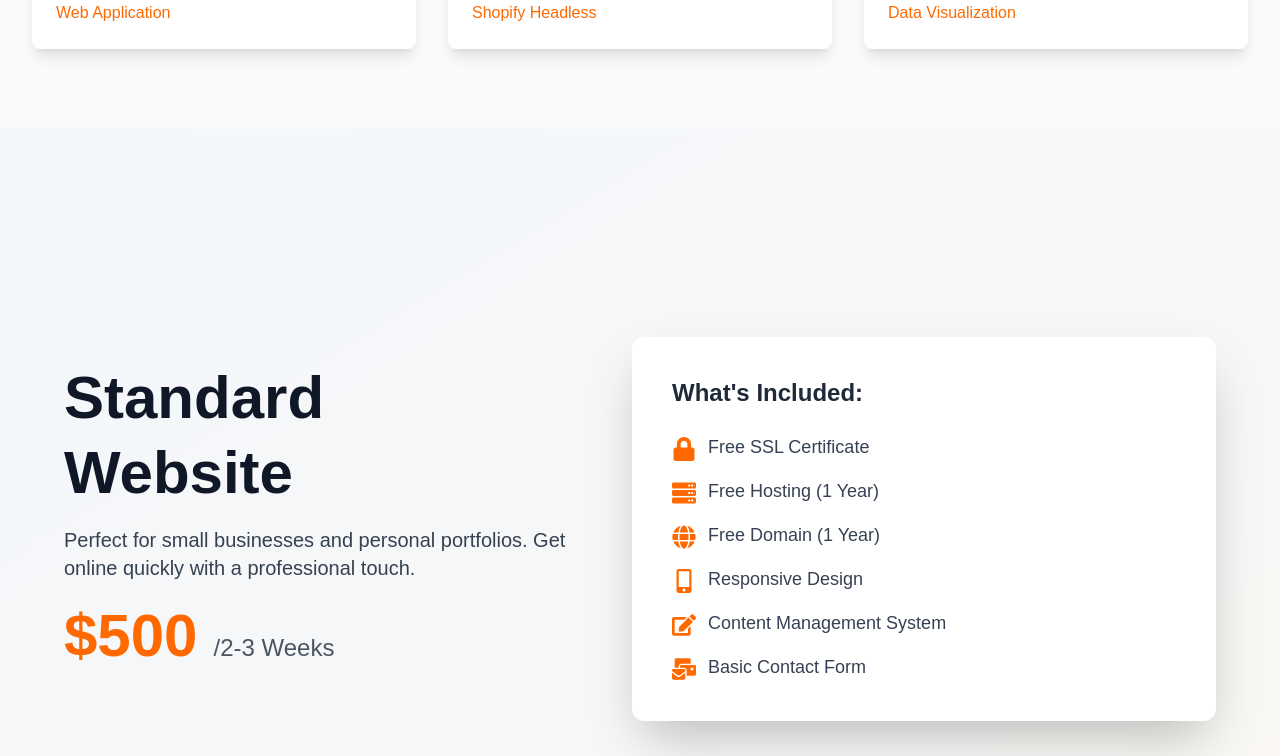
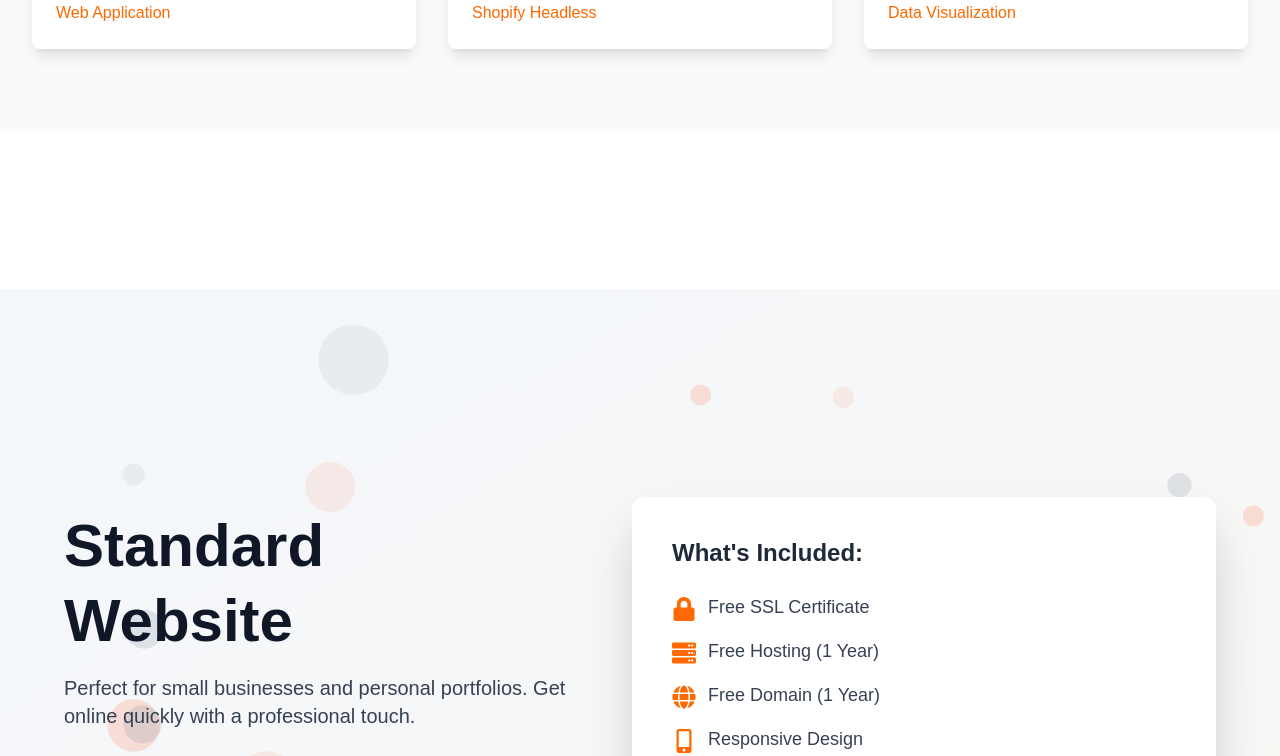
Before and after one commit to Tanagends/pixel, a Next.js app: page /web in a window 1280 px wide. Shown: the part 2003-2759 px from the top of the page. Built offline with nearby package versions, Linux system fonts and the light colour scheme.

Commit message:
changed web page

```diff
--- a/app/web/websiteTpyeSection.jsx
+++ b/app/web/websiteTpyeSection.jsx
@@ -2,6 +2,9 @@
 import React from 'react';
 import { motion } from 'framer-motion';
 import * as FaIcons from 'react-icons/fa'; // Import all icons from react-icons/fa
+import { AnimatedShapesBackground } from '@/components/AboutHero'; // Import the animated background component
+import Link from 'next/link';
+
 
 const WebsiteTypeSection = ({ type, description, price, duration, features }) => {
   // Framer Motion variants for staggered animations
@@ -22,7 +25,8 @@ const WebsiteTypeSection = ({ type, description, price, duration, features }) =>
 
   return (
     // Add this Tailwind class to your section
-    <section className="min-h-screen w-full flex items-center justify-center p-8 lg:p-16 bg-gray-50 even:bg-white relative overflow-hidden snap-center">
+    <section className="min-h-screen w-full flex items-center justify-center p-8 lg:p-16 bg-gray-50 even:bg-white relative overflow-hidden snap-center my-8 md:my-40">
+      <AnimatedShapesBackground /> {/* Background animation component */}
       {/* Optional background element for visual interest (can be animated) */}
       <motion.div
         className="absolute inset-0 bg-gradient-to-br from-blue-100 to-orange-100 opacity-20" // Changed indigo-50 to orange-100 for consistency with price color
@@ -60,6 +64,7 @@ const WebsiteTypeSection = ({ type, description, price, duration, features }) =>
             <p className="text-5xl lg:text-6xl font-bold text-orange-500">{price}</p>
             <p className="text-xl lg:text-2xl text-gray-600">/{duration}</p>
           </motion.div>
+          <Link href="/contact" className='text-black w-fit p-4 bg-gradient-to-r from-amber-500 to-orange-500 rounded-md text-white font-bold hover:scale-110 active:scale-95'>Get Yours</Link>
         </motion.div>
 
         {/* Right Side: List of Items/Features */}
--- a/components/AboutHero.jsx
+++ b/components/AboutHero.jsx
@@ -5,7 +5,7 @@ import { motion } from 'framer-motion';
 // Animated Background Component
 // A self-contained canvas animation for the hero background.
 //================================================================//
-const AnimatedShapesBackground = () => {
+export const AnimatedShapesBackground = () => {
     const canvasRef = useRef(null);
 
     useEffect(() => {
```
